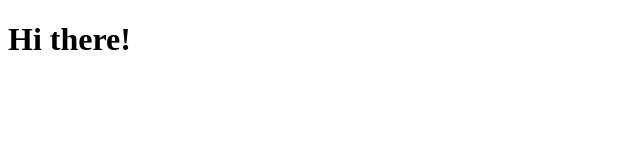
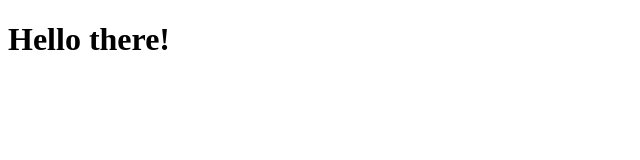
Before and after one commit to kynoh44/modern-react-with-redux-2023, a React (Create React App) app in the folder jsx/: page / in a window 1280 px wide. Shown: the top 160 px of the page, without its empty margins (0-640 px from the left). Built offline with nearby package versions, Linux system fonts and the light colour scheme.

Commit message:
How return JS variable as an JSX Element

```diff
--- a/jsx/src/index.js
+++ b/jsx/src/index.js
@@ -11,8 +11,14 @@ const root = ReactDOM.createRoot(el);
 
 /* 4) Create a component */
 function App() {
-	<h3>Bye there!</h3>	// Not returned, so not shown
-	return <h1>Hi there!</h1>;
+	let message = 'Bye there!';	// Initialization of a Varaible
+
+	/* Condition for Assigning to the Variable */
+	if (Math.random() > 0.5) {
+		message = 'Hello there!';
+	}
+
+	return <h1>{message}</h1>;	// How return JS Variable as an Element
 }
 
 /* 5) Show the component on the screen */
```
